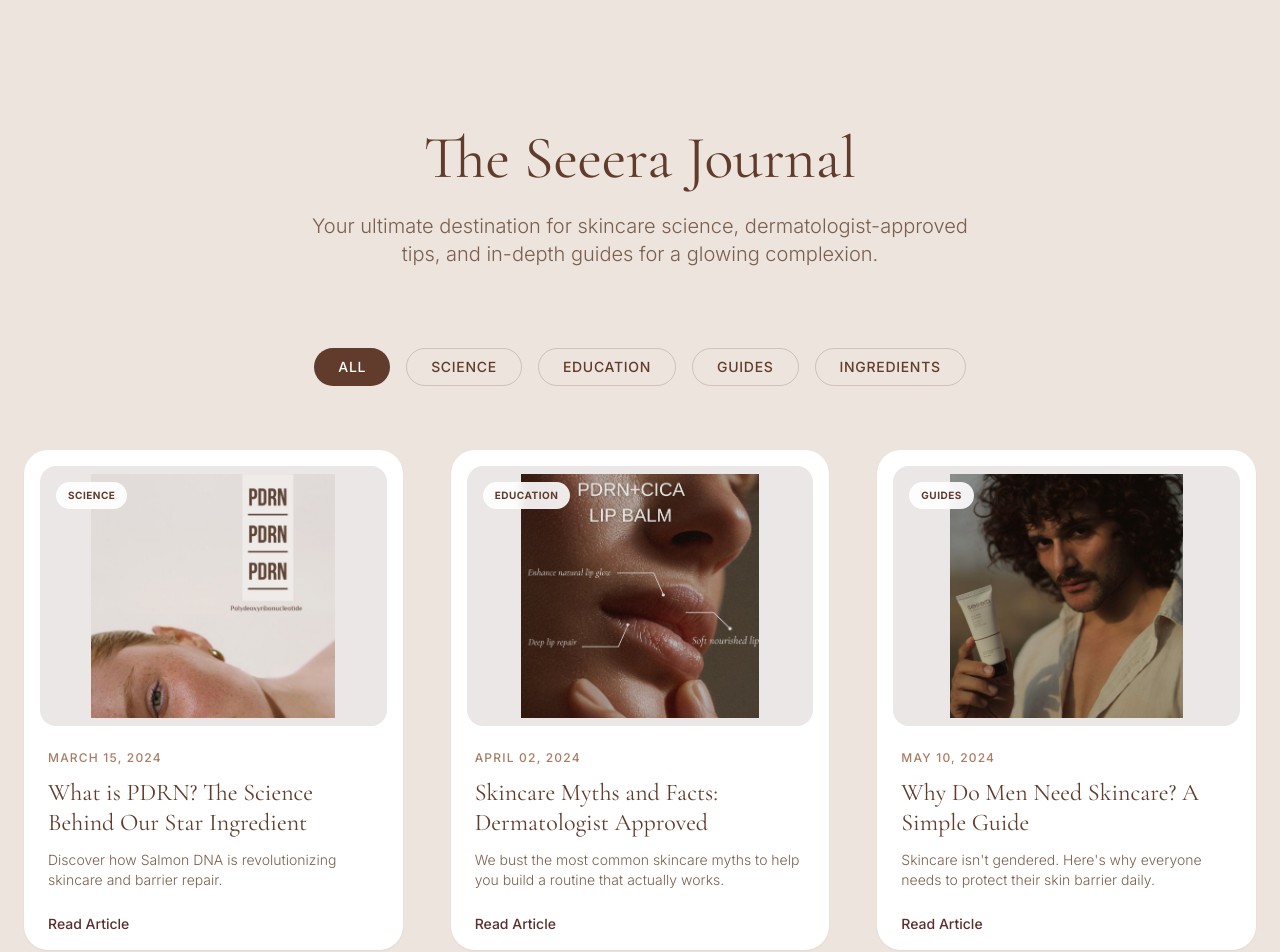
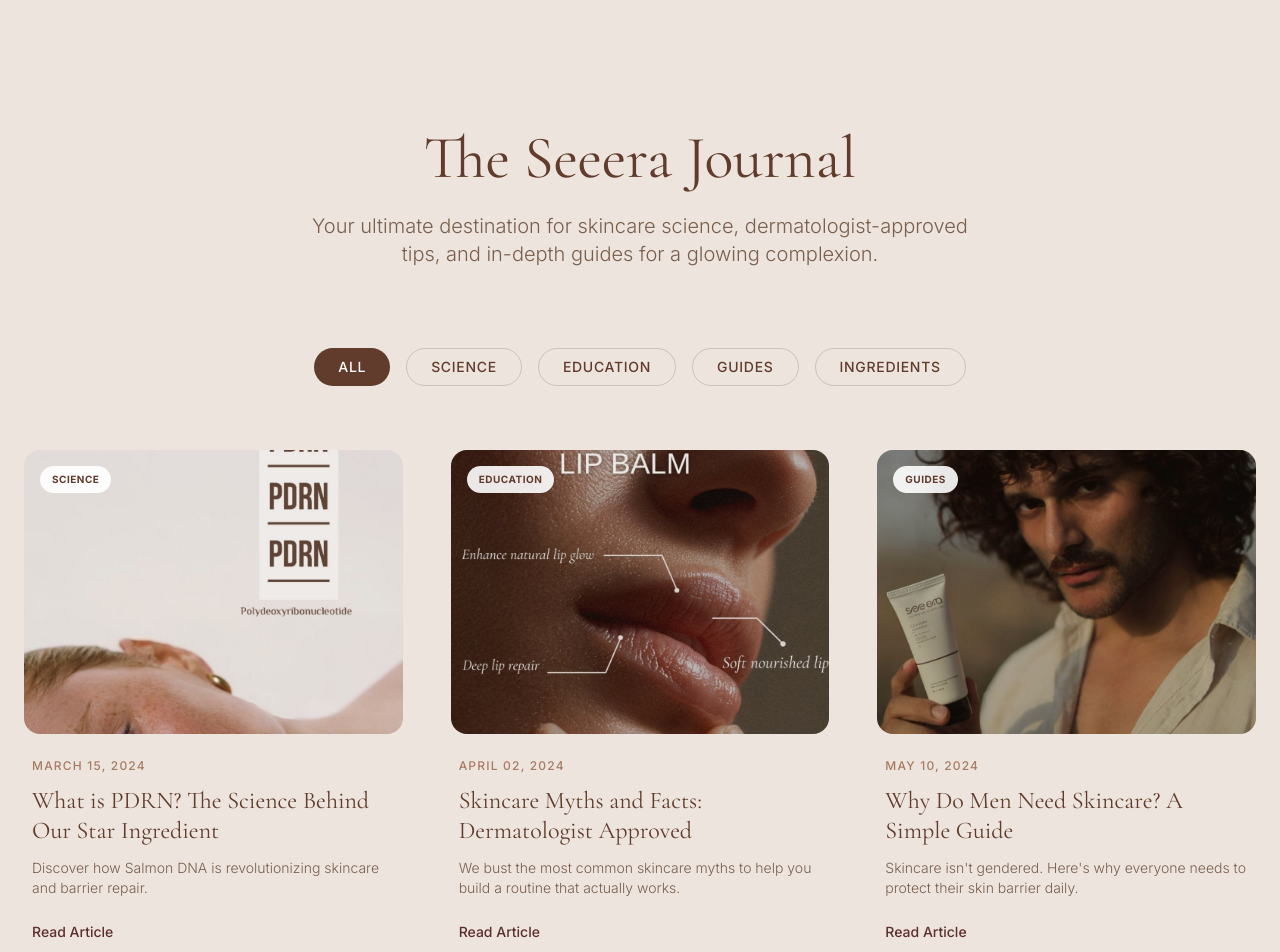
Before and after one commit to kurewarvaishnavi05/seeera-skincare, a Next.js app: page /blog in a window 1280 px wide. Shown: the top 952 px of the page. Built offline with nearby package versions, Linux system fonts and the light colour scheme.

Commit message:
Remove blog card boundaries and use full-fill images

```diff
--- a/src/app/blog/page.tsx
+++ b/src/app/blog/page.tsx
@@ -49,7 +49,7 @@ export default function BlogPage() {
               initial={{ opacity: 0, y: 40 }}
               animate={{ opacity: 1, y: 0 }}
               transition={{ delay: 0.3 + (index * 0.1), duration: 0.6 }}
-              className="group cursor-pointer flex flex-col h-full bg-white rounded-3xl p-4 shadow-sm hover:shadow-xl transition-all duration-500 hover:-translate-y-2"
+              className="group cursor-pointer flex flex-col h-full hover:-translate-y-2 transition-all duration-500"
             >
               <Link href={`/blog/${post.id}`} className="flex flex-col h-full">
                 <div className="aspect-[4/3] rounded-2xl overflow-hidden mb-6 relative bg-gray-50 flex items-center justify-center">
@@ -60,7 +60,7 @@ export default function BlogPage() {
                   <img
                     src={post.image}
                     alt={post.title}
-                    className="w-full h-full object-contain group-hover:scale-105 transition-transform duration-700 p-2"
+                    className="w-full h-full object-cover group-hover:scale-105 transition-transform duration-700"
                   />
                 </div>
                 <div className="flex flex-col flex-1 px-2">
```
